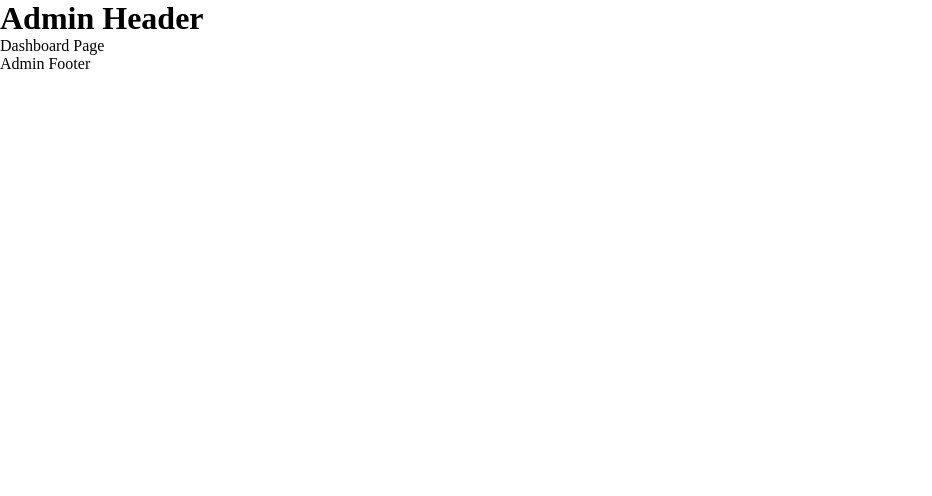
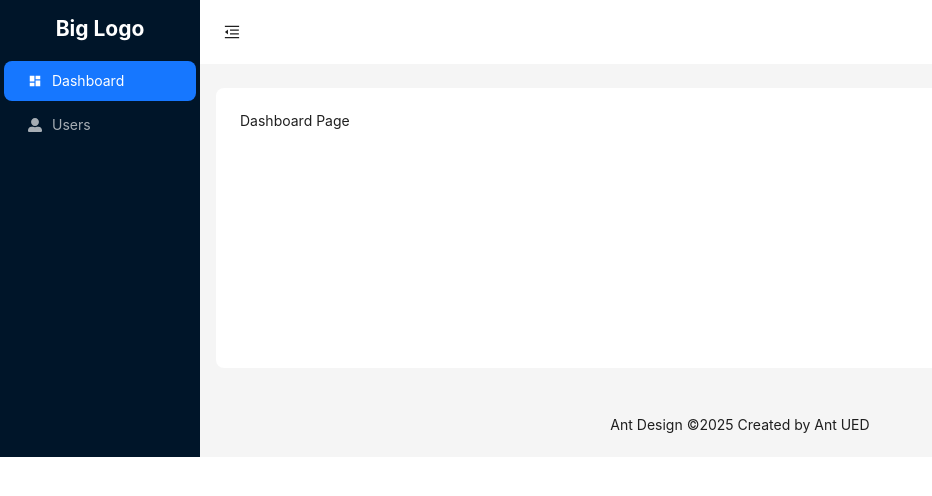
Before and after one commit to longlephanhai/study_frontend-react, a React (Vite) app: page / in a window 1280 px wide. Shown: the top 496 px of the page, without its empty margins (0-932 px from the left). Built offline with nearby package versions, Linux system fonts and the light colour scheme.

Commit message:
design layout

```diff
--- a/src/components/footer/index.tsx
+++ b/src/components/footer/index.tsx
@@ -1,8 +1,10 @@
+import { Footer } from "antd/es/layout/layout"
+
 const FooterLayout = () => {
   return (
-    <footer>
-      <p>Admin Footer</p>
-    </footer>
+    <Footer style={{ textAlign: 'center' }}>
+      Ant Design ©{new Date().getFullYear()} Created by Ant UED
+    </Footer>
   )
 }
 
--- a/src/components/header/index.tsx
+++ b/src/components/header/index.tsx
@@ -1,8 +1,33 @@
-const HeaderLayout = () => {
+import { Button, Layout} from 'antd';
+import {
+  MenuFoldOutlined,
+  MenuUnfoldOutlined,
+
+} from '@ant-design/icons';
+const { Header } = Layout;
+
+interface IProps {
+  collapsed: boolean;
+  setCollapsed: (collapsed: boolean) => void;
+  colorBgContainer: string;
+}
+
+const HeaderLayout = (props: IProps) => {
+  const { collapsed, setCollapsed, colorBgContainer } = props;
+
   return (
-    <header>
-      <h1>Admin Header</h1>
-    </header>
+    <Header style={{ padding: 0, background: colorBgContainer }}>
+      <Button
+        type="text"
+        icon={collapsed ? <MenuUnfoldOutlined /> : <MenuFoldOutlined />}
+        onClick={() => setCollapsed(!collapsed)}
+        style={{
+          fontSize: '16px',
+          width: 64,
+          height: 64,
+        }}
+      />
+    </Header>
   )
 }
 
--- a/src/layout/index.tsx
+++ b/src/layout/index.tsx
@@ -1,15 +1,76 @@
-import { Outlet } from "react-router-dom"
-import HeaderLayout from "../components/header"
-import FooterLayout from "../components/footer"
+import {
+  VideoCameraOutlined,
+} from '@ant-design/icons';
+import { Layout, Menu, theme } from 'antd';
+
+import { useEffect, useState } from 'react';
+import { Outlet, useLocation } from 'react-router-dom';
+import HeaderLayout from '../components/header';
+import FooterLayout from '../components/footer';
+import { MdDashboard } from "react-icons/md";
+import { FaUserAlt } from "react-icons/fa";
+const { Sider, Content } = Layout;
 
 const LayoutAdmin = () => {
+  const [collapsed, setCollapsed] = useState(false);
+  const [pathName, setPathName] = useState('');
+  const {
+    token: { colorBgContainer, borderRadiusLG },
+  } = theme.useToken();
+
+  const location = useLocation()
+  useEffect(() => {
+    const currentPath = location.pathname.split('/')[1]
+    setPathName(currentPath ? currentPath : '/')
+  }, [location.pathname])
+
   return (
     <>
-      <HeaderLayout />
-
-      <Outlet />
-
-      <FooterLayout />
+      <Layout>
+        <Sider trigger={null} collapsible collapsed={collapsed}>
+          <div>
+            <h1 style={{ color: 'white', textAlign: 'center', padding: '16px' }}>
+              {collapsed ? 'Logo' : 'Big Logo'}
+            </h1>
+          </div>
+          <Menu
+            theme="dark"
+            mode="inline"
+            selectedKeys={[`${pathName}`]}
+            items={[
+              {
+                key: '/',
+                icon: <MdDashboard />,
+                label: 'Dashboard',
+              },
+              {
+                key: 'user',
+                icon: <FaUserAlt />,
+                label: 'Users',
+              },
+            ]}
+          />
+        </Sider>
+        <Layout>
+          <HeaderLayout
+            collapsed={collapsed}
+            setCollapsed={setCollapsed}
+            colorBgContainer={colorBgContainer}
+          />
+          <Content
+            style={{
+              margin: '24px 16px',
+              padding: 24,
+              minHeight: 280,
+              background: colorBgContainer,
+              borderRadius: borderRadiusLG,
+            }}
+          >
+            <Outlet />
+          </Content>
+          <FooterLayout />
+        </Layout>
+      </Layout>
     </>
   )
 }
```
Also changed, not shown: package.json (+15 -13 lines), 1 other file (tests, documents, lock files or other folders).
